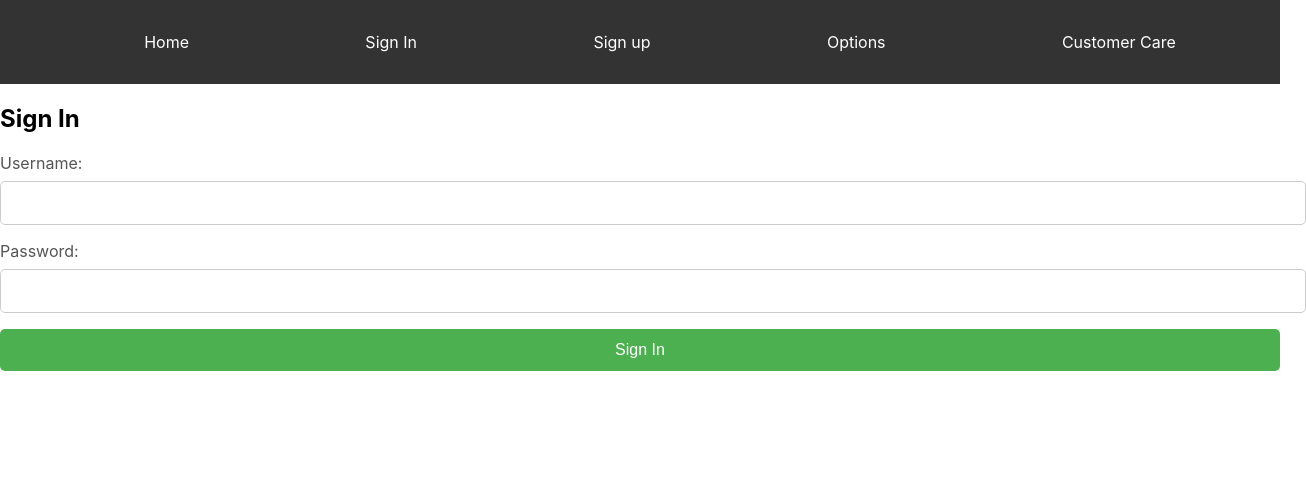
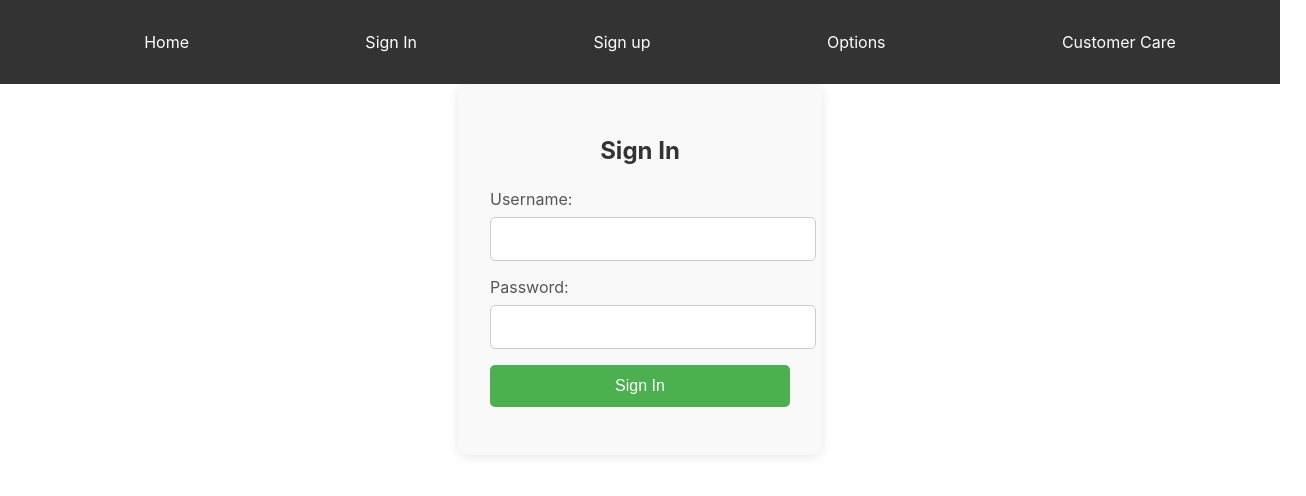
Before and after one commit to DarshanaBombuwala/sritel-web-portal, a React (Create React App) app in the folder front-end/sri_tel/: page /signin in a window 1280 px wide. Shown: the top 496 px of the page, 1306 px wide, since content can reach past the window. Built offline with nearby package versions, Linux system fonts and the light colour scheme.

Commit message:
sign in page styles modified

```diff
--- a/front-end/sri_tel/src/App.css
+++ b/front-end/sri_tel/src/App.css
@@ -442,3 +442,65 @@
     font-size: 16px;
   }
 }
+/* SignIn Styles */
+.signin-container {
+  width: 300px;
+  margin: 0 auto;
+  padding: 2rem;
+  background-color: #f9f9f9;
+  border-radius: 10px;
+  box-shadow: 0 2px 10px rgba(0, 0, 0, 0.1);
+}
+
+.signin-title {
+  text-align: center;
+  margin-bottom: 1.5rem;
+  font-size: 24px;
+  color: #333;
+}
+
+.signin-form {
+  display: flex;
+  flex-direction: column;
+}
+
+.form-group {
+  margin-bottom: 1rem;
+}
+
+.form-label {
+  display: block;
+  margin-bottom: 0.5rem;
+  color: #333;
+}
+
+.form-input {
+  width: 100%;
+  padding: 0.5rem;
+  border: 1px solid #ccc;
+  border-radius: 5px;
+  font-size: 16px;
+}
+
+.form-button {
+  width: 100%;
+  padding: 0.75rem;
+  background-color: #4CAF50;
+  color: white;
+  border: none;
+  border-radius: 5px;
+  font-size: 16px;
+  cursor: pointer;
+}
+
+.form-button:hover {
+  background-color: #45a049;
+}
+
+/* Responsive for smaller screens */
+@media (max-width: 480px) {
+  .signin-container {
+    width: 90%;
+    padding: 1.5rem;
+  }
+}
```
